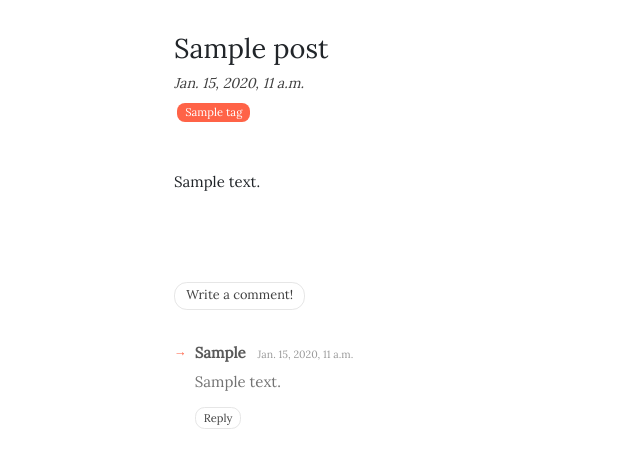
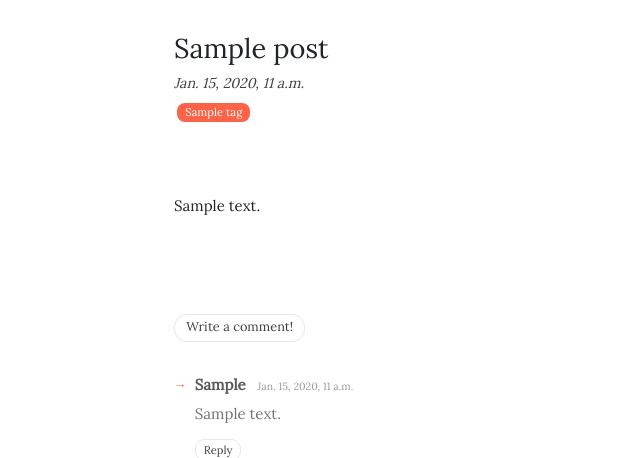
Before and after one commit to 33du/blogging-with-django, a Django app: page /posts/1/ in a window 1280 px wide. Shown: the part 807-1265 px from the top of the page, without its empty margins (0-640 px from the left). Before the commit the page ends 1236 px from the top, so only its background shows below. Run offline with Django 3.2, Linux system fonts and the light colour scheme; tables that the repository leaves empty hold one stand-in row (values such as "Sample post"); some libraries are stand-ins or nearby versions.

Commit message:
change css

```diff
--- a/static/CSS/detail.css
+++ b/static/CSS/detail.css
@@ -26,6 +26,11 @@
 .post-text {
   padding-top: 3rem;
   padding-bottom: 1.5rem;
+}
+
+.post-text > p {
+  margin-top: 1.5rem;
+  margin-bottom: 1.5rem;
 }
 
 .post-text > p > img {
```
